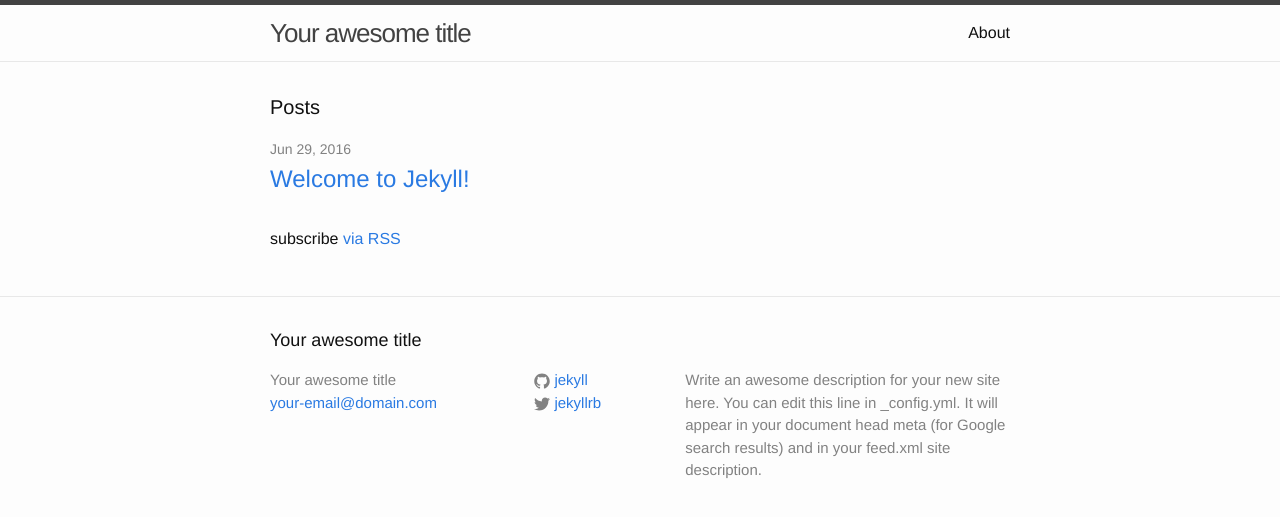
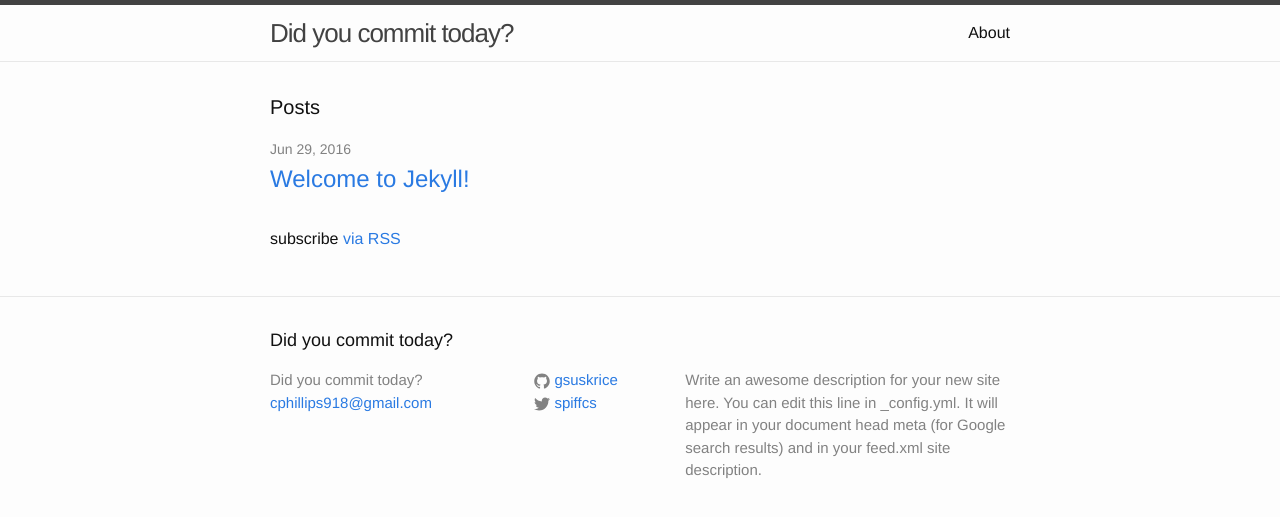
Before and after one commit to nayana487/gsuskrice.github.io, a Jekyll site: the page built from index.html, in a window 1280 px wide. Shown: the top 517 px of the page. Built offline with Jekyll 4.4.1, drawn with Linux system fonts in a browser that asks for light colours.

Commit message:
updated the config file for site

```diff
--- a/_config.yml
+++ b/_config.yml
@@ -6,16 +6,16 @@
 # 'jekyll serve'. If you change this file, please restart the server process.
 
 # Site settings
-title: Your awesome title
-email: your-email@domain.com
+title: Did you commit today?
+email: cphillips918@gmail.com
 description: > # this means to ignore newlines until "baseurl:"
   Write an awesome description for your new site here. You can edit this
   line in _config.yml. It will appear in your document head meta (for
   Google search results) and in your feed.xml site description.
-baseurl: "/Jekyll"
+baseurl: "/jekyll"
 url: "http://gsuskrice.github.io"  # the base hostname & protocol for your site
-twitter_username: jekyllrb
-github_username:  jekyll
+twitter_username: spiffcs
+github_username:  gsuskrice
 
 # Build settings
 markdown: kramdown
```
